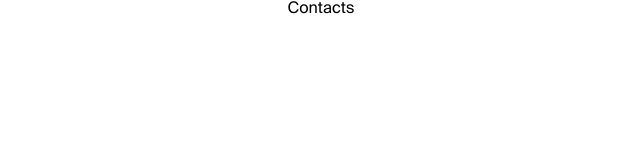
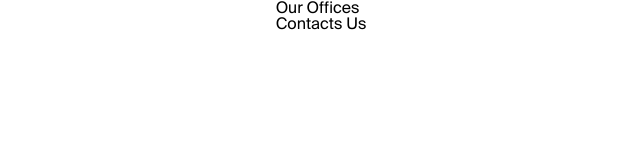
Before and after one commit to morfeii/vintage-vue-test, a Vue app: page / in a window 1280 px wide. Shown: the top 160 px of the page, without its empty margins (319-959 px from the left). Built offline with nearby package versions, Linux system fonts and the light colour scheme.

Commit message:
create ContactsOffices & ContactsForm components, add data for tabs & markers

```diff
--- a/src/components/Contacts.vue
+++ b/src/components/Contacts.vue
@@ -1,10 +1,53 @@
 <template>
-    <h3>Contacts</h3>
+  <div class="contacts">
+    <ContactsOffices />
+    <ContactsForm />
+  </div>
 </template>
 
 <script>
-export default {};
+import ContactsOffices from './ContactsOffices.vue';
+import ContactsForm from './ContactsForm.vue';
+import style from '../assets/map/googleMapStyle.json';
+
+export default {
+  name: 'Contacts',
+  components: {
+    ContactsOffices,
+    ContactsForm,
+  },
+  data() {
+    return {
+      tabs: [
+        {
+          nameCity: 'Kyiv',
+          place: 'Global Message Services Ukraine LLC',
+          address: 'Kyiv, Stepan Bandera, 33 \n 02066 \n Ukraine',
+        },
+        {
+          nameCity: 'New York',
+          place: 'Stevens Institute of Technology',
+          address: 'New York, Hoboken \n NJ 07030\n  The USA',
+        },
+        {
+          nameCity: 'Guangzhou',
+          place: 'Guangzhou Rural Commercial',
+          address: 'Guangzhou \n Huangpu \n China',
+        },
+        {
+          nameCity: 'Barcelona',
+          place: 'Palau de la Generalitat de Catalunya',
+          address: 'Barcelona, Plaça de Sant Jaume, 4 \n 08002 \n Spain',
+        },
+      ],
+      markers: {
+        Kyiv: { lat: 50.4891897, lng: 30.4873203 },
+        'New York': { lat: 40.7341777, lng: -74.131975 },
+        Guangzhou: { lat: 23.3278454, lng: 113.1255902 },
+        Barcelona: { lat: 41.383962, lng: 2.1740104 },
+      },
+      style,
+    };
+  },
+};
 </script>
-
-<style scoped lang="scss">
-</style>
--- /dev/null
+++ b/src/components/ContactsForm.vue
@@ -0,0 +1,13 @@
+<template>
+  <h3>Contacts Us</h3>
+</template>
+
+<script>
+export default {
+
+};
+</script>
+
+<style>
+
+</style>
--- /dev/null
+++ b/src/components/ContactsOffices.vue
@@ -0,0 +1,14 @@
+<template>
+  <h3>Our Offices</h3>
+</template>
+
+<script>
+export default {
+
+};
+
+</script>
+
+<style>
+
+</style>
```
